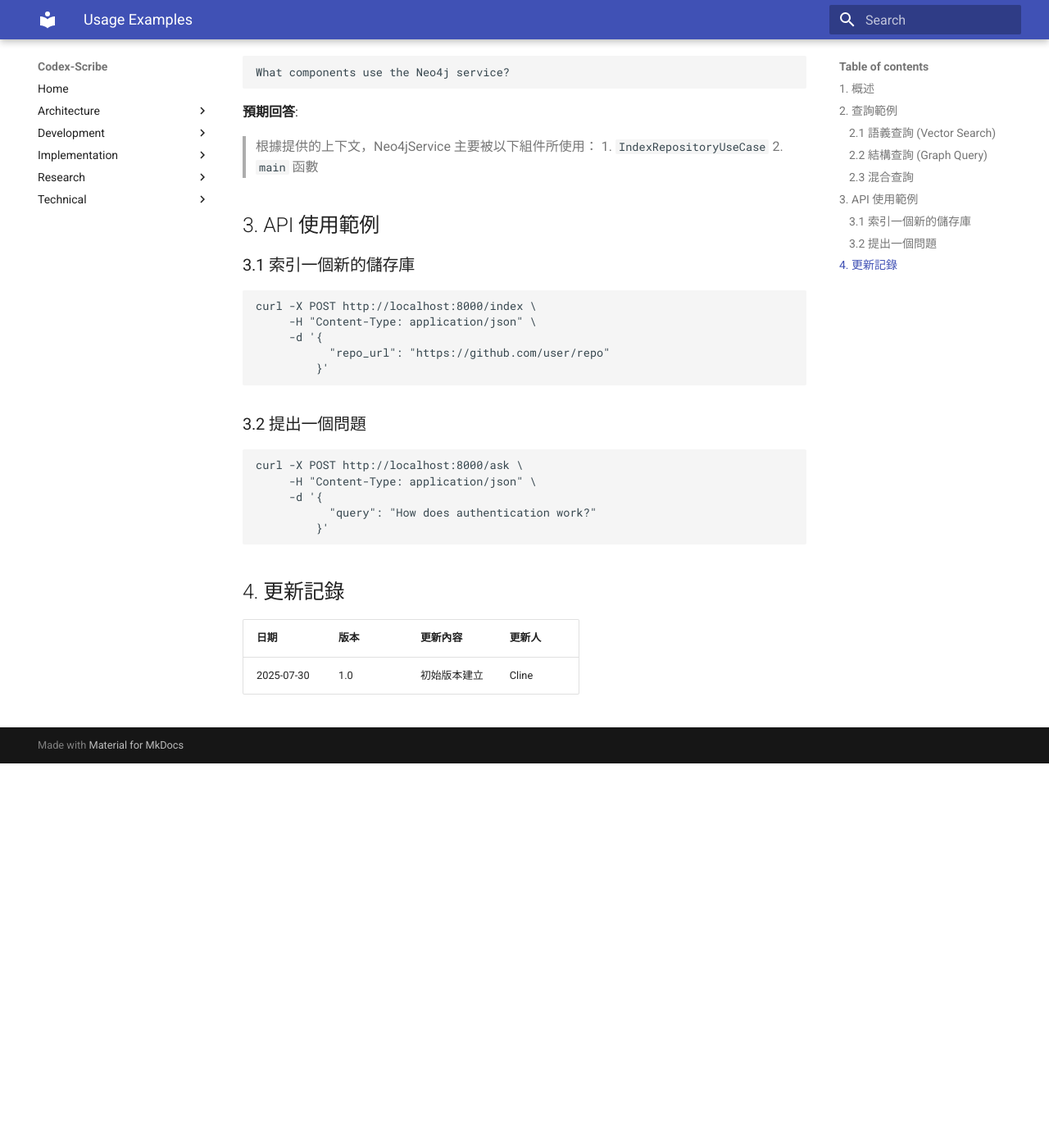
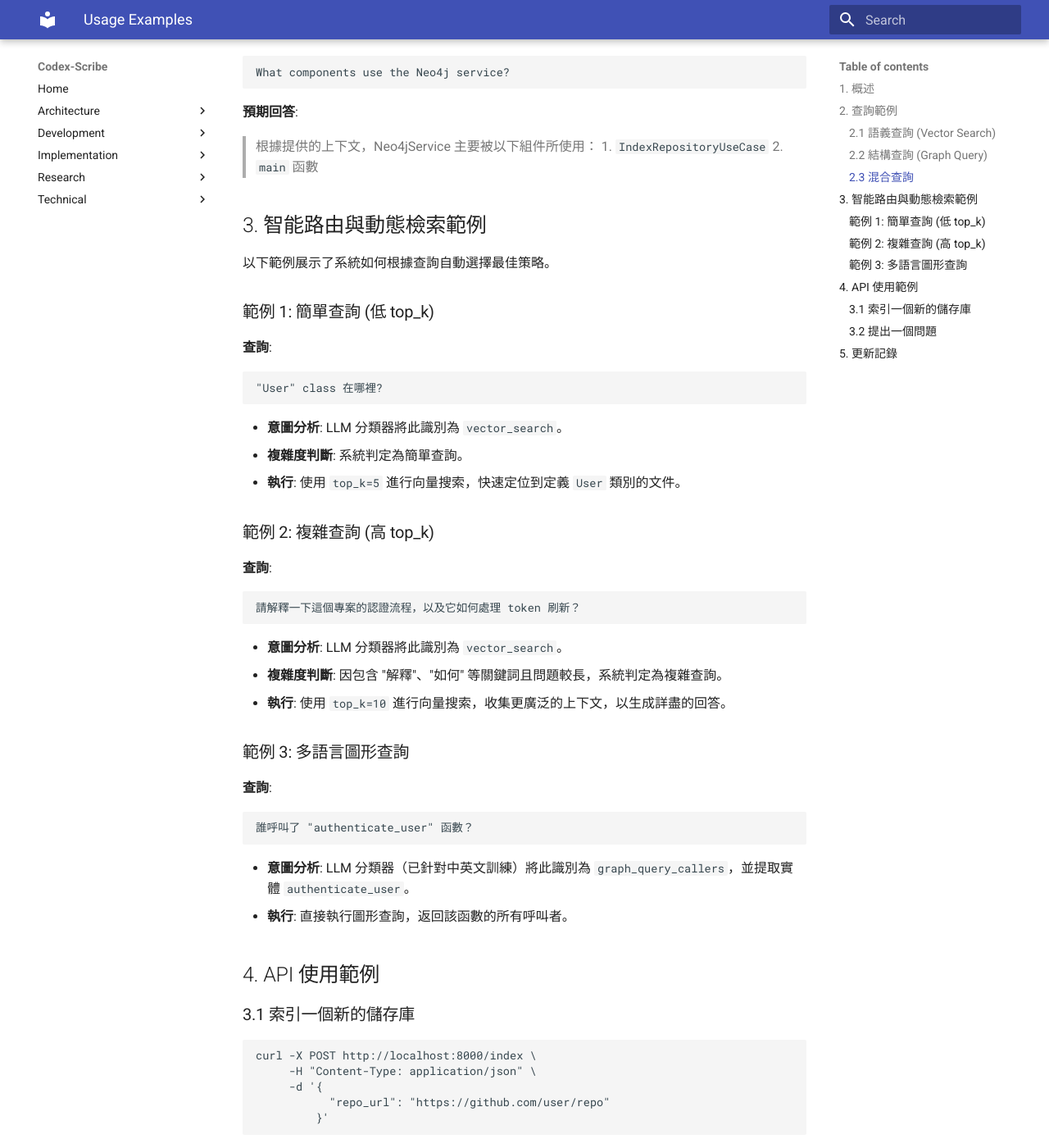
Before and after one commit to hao0608/Codex-Scribe, an MkDocs documentation site: the page built from docs/implementation/usage_examples.md, in a window 1280 px wide and 1400 px high, scrolled down 1358 px. Shown: the whole window at 82% size. Built offline with MkDocs 1.6.1 and Material for MkDocs 9.7.7, drawn with Linux system fonts in a browser that asks for light colours; before the commit the page ends 2289 px from its top, so only the background shows below that; some of the changed text lies outside the part shown.

Commit message:
docs: update documentation for new features
- Update README.md with dynamic top_k and hybrid classifier features.
- Add a new section to ai-model-specs.md detailing the intelligent routing and retrieval strategies.
- Add new usage examples to usage_examples.md to showcase the new capabilities.

````diff
--- a/docs/implementation/usage_examples.md
+++ b/docs/implementation/usage_examples.md
@@ -65,7 +65,40 @@ What components use the Neo4j service?
 > 1. `IndexRepositoryUseCase`
 > 2. `main` 函數
 
-## 3. API 使用範例
+## 3. 智能路由與動態檢索範例
+
+以下範例展示了系統如何根據查詢自動選擇最佳策略。
+
+### 範例 1: 簡單查詢 (低 top_k)
+
+**查詢**:
+```
+"User" class 在哪裡?
+```
+- **意圖分析**: LLM 分類器將此識別為 `vector_search`。
+- **複雜度判斷**: 系統判定為簡單查詢。
+- **執行**: 使用 `top_k=5` 進行向量搜索，快速定位到定義 `User` 類別的文件。
+
+### 範例 2: 複雜查詢 (高 top_k)
+
+**查詢**:
+```
+請解釋一下這個專案的認證流程，以及它如何處理 token 刷新？
+```
+- **意圖分析**: LLM 分類器將此識別為 `vector_search`。
+- **複雜度判斷**: 因包含 "解釋"、"如何" 等關鍵詞且問題較長，系統判定為複雜查詢。
+- **執行**: 使用 `top_k=10` 進行向量搜索，收集更廣泛的上下文，以生成詳盡的回答。
+
+### 範例 3: 多語言圖形查詢
+
+**查詢**:
+```
+誰呼叫了 "authenticate_user" 函數？
+```
+- **意圖分析**: LLM 分類器（已針對中英文訓練）將此識別為 `graph_query_callers`，並提取實體 `authenticate_user`。
+- **執行**: 直接執行圖形查詢，返回該函數的所有呼叫者。
+
+## 4. API 使用範例
 
 ### 3.1 索引一個新的儲存庫
 ```bash
@@ -85,8 +118,9 @@ curl -X POST http://localhost:8000/ask \
          }'
 ```
 
-## 4. 更新記錄
+## 5. 更新記錄
 
 | 日期       | 版本 | 更新內容           | 更新人 |
 |------------|------|--------------------|--------|
+| 2025-07-30 | 1.1  | 新增智能路由與動態檢索範例 | Cline  |
 | 2025-07-30 | 1.0  | 初始版本建立       | Cline  |
--- a/docs/technical/ai-model-specs.md
+++ b/docs/technical/ai-model-specs.md
@@ -41,12 +41,34 @@
 - **`top_p`**: 通常保持預設值 (`1.0`)，除非需要更精細地控制輸出的隨機性。
 - **JSON Mode**: 盡可能使用模型提供方支持的 JSON 模式，以確保輸出的格式正確性。
 
-### 3.3 嵌入模型使用
+## 4. 智能路由與檢索策略
+
+為了提供更精準、高效的回答，系統採用了智能路由和動態檢索策略。
+
+### 4.1 混合式查詢分類器 (`_classify_query_intent`)
+
+- **目的**: 準確判斷用戶查詢的意圖，以選擇最合適的檢索工具（向量搜索或圖形查詢）。
+- **主要方法**:
+    - **LLM 分類器**: 使用 `GPT-4o` 作為主要分類器。Prompt 中包含多語言（英文、繁體中文）的 few-shot 範例，引導模型輸出包含 `type`, `entity`, `confidence` 的 JSON 物件。
+- **後備機制 (Fallback)**:
+    - 當 LLM 回傳的信心度低於 `0.75`，或因任何原因（如 API 錯誤、回傳格式不正確）導致分類失敗時，系統會自動後備至基於正則表達式的分類器。
+    - 這個後備機制確保了即使在 LLM 不穩定的情況下，系統依然能夠處理明確的查詢，保證了系統的穩定性和可靠性。
+
+### 4.2 動態 Top-K 檢索 (`_get_optimal_top_k`)
+
+- **目的**: 根據查詢的複雜度動態調整檢索的文檔數量 (`top_k`)，以平衡回答的全面性和檢索效率。
+- **複雜度判斷**:
+    - 系統會根據一系列啟發式規則（如查詢長度、是否包含 "如何"、"為什麼" 等複雜關鍵詞、問題數量）來判斷查詢的複雜度。
+- **動態調整**:
+    - **簡單查詢**: `top_k` 設置為 `5`，以快速提供精準答案。
+    - **複雜查詢**: `top_k` 設置為 `10`，以獲取更廣泛的上下文，幫助 LLM 生成更全面、深入的回答。
+
+### 4.3 嵌入模型使用
 
 - **維度 (Dimensions)**: `text-embedding-3-large` 支持縮短嵌入維度。為了平衡性能和成本，可以根據評估結果選擇合適的維度（如 `1536` 或 `1024`）。
 - **批次處理 (Batching)**: 在索引大量文件時，應使用批次處理來調用嵌入 API，以提高效率。
 
-## 4. 模型微調 (Future Consideration)
+## 5. 模型微調 (Future Consideration)
 
 在專案的後期階段，當積累了足夠的高品質數據後，可以考慮對模型進行微調以提高在特定任務上的性能。
 
@@ -57,8 +79,9 @@
     - 需要創建一個高品質的 "提示-完成" (prompt-completion) 數據集。
     - 數據應來自真實的專案互動，並經過人工審查和標註。
 
-## 5. 更新記錄
+## 6. 更新記錄
 
 | 日期       | 版本 | 更新內容           | 更新人 |
 |------------|------|--------------------|--------|
+| 2025-07-30 | 1.1  | 新增智能路由與動態檢索策略說明 | Cline  |
 | 2025-07-24 | 1.0  | 初始版本建立       | Cline  |
````
Also changed, not shown: README.md (+4 -3 lines).
